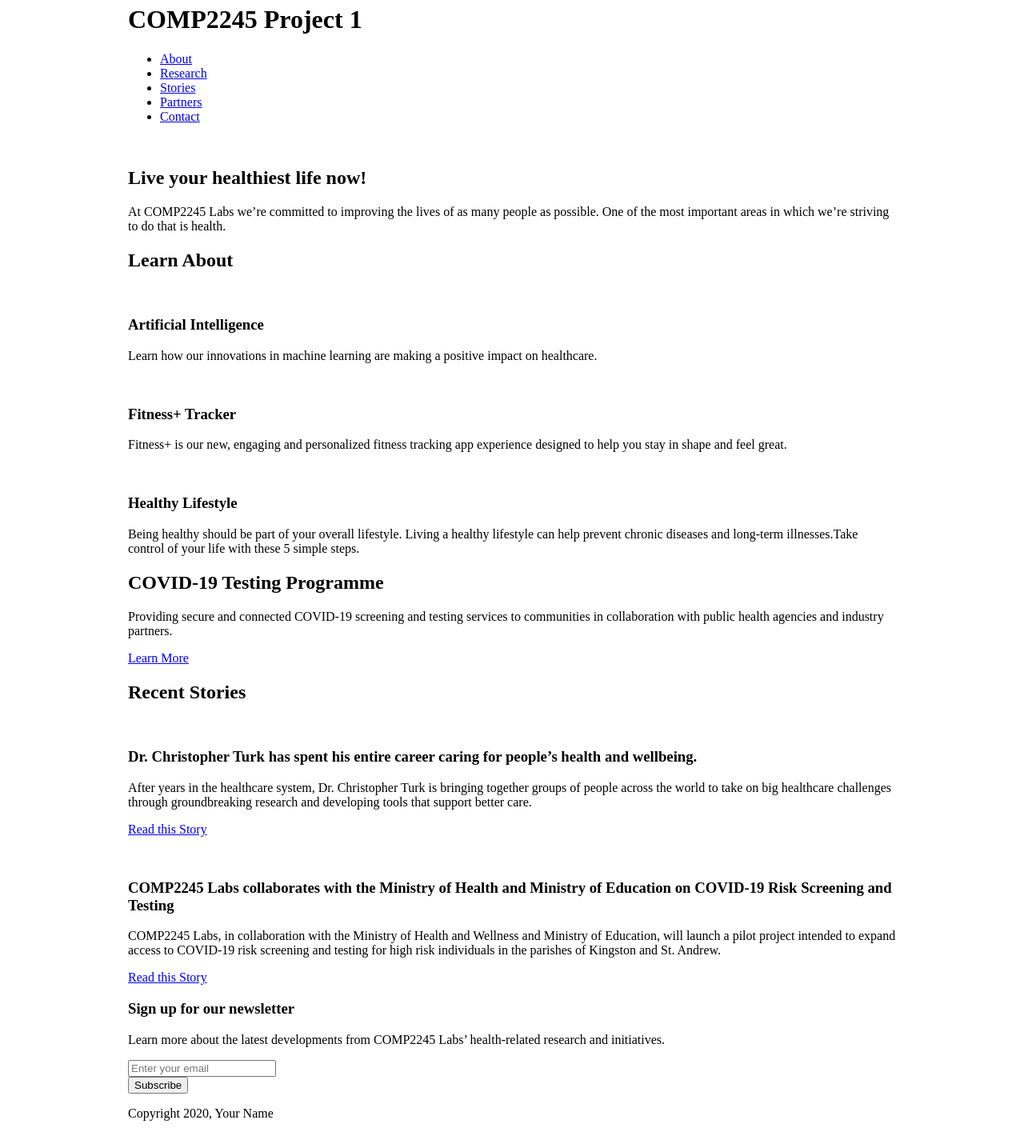
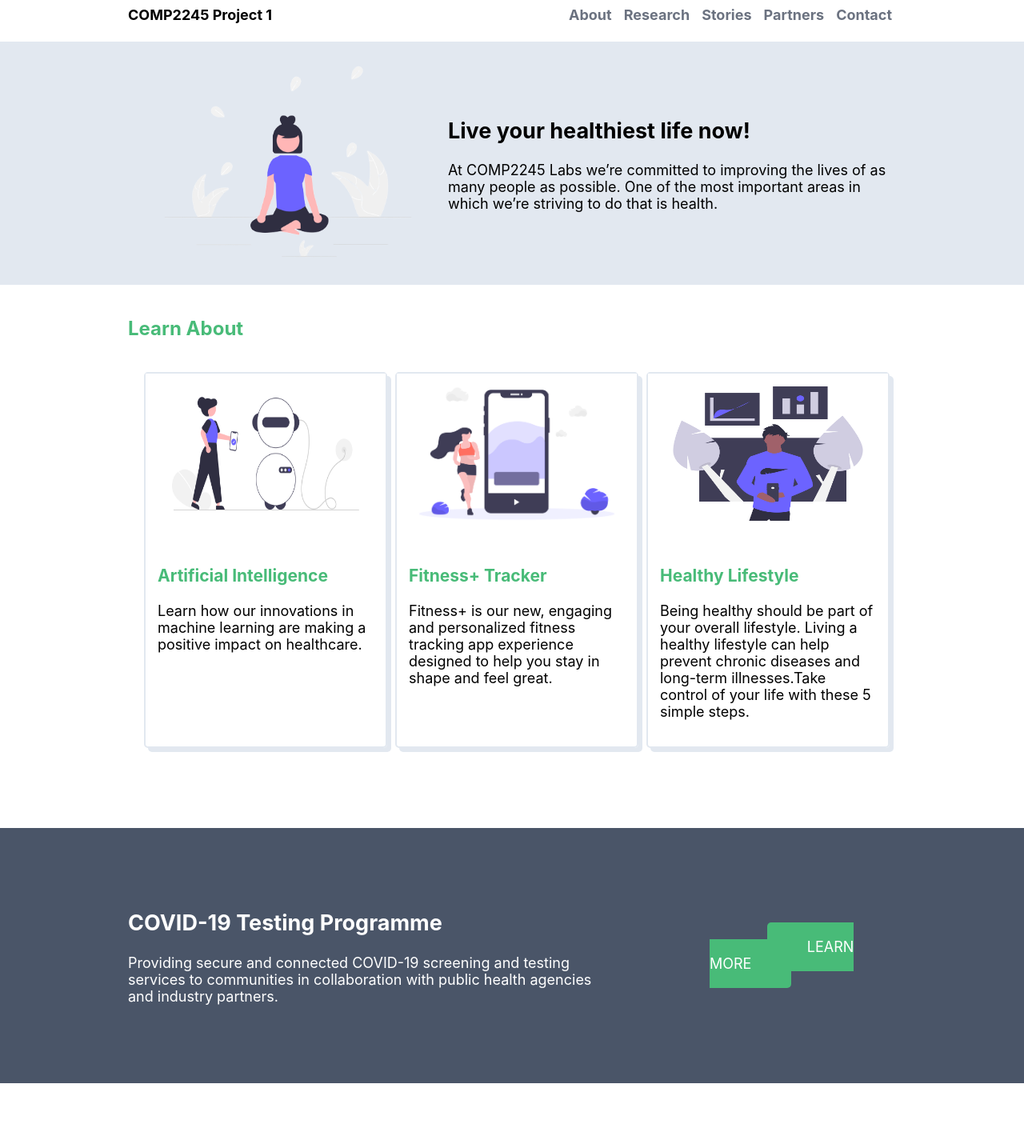
Before and after one commit to Dcode25/comp2245-project1, a plain HTML site: page index.html in a window 1280 px wide. Shown: the part 15-1440 px from the top of the page at 80% size. Drawn offline with Linux system fonts and the light colour scheme.

Commit message:
added new files

```diff
--- a/index.html
+++ b/index.html
@@ -26,7 +26,7 @@
         <section class="overview-hero">
             <div class="container">
                 <div class="overview-hero-image">
-                    <img src="#" alt="">
+                    <img src="female_yoga.png" alt="female yoga">
                 </div>
                 <div class="overview-hero-text">
                     <h2>Live  your healthiest life now!</h2>
@@ -39,21 +39,21 @@
                 <h2>Learn About</h2>
                 <div class="cards">
                     <div class="card">
-                        <img src="#" alt="">
+                        <img src="artificial_intelligence.png" alt="Girl and robot.">
                         <div class="card-body">
                             <h3>Artificial Intelligence</h3>
                             <p>Learn how our innovations in machine learning are making a positive impact on healthcare.</p>
                         </div>
                     </div>
                     <div class="card">
-                        <img src="#" alt="">
+                        <img src="fitness_tracker.png" alt="A girl running with a phone.">
                         <div class="card-body">
                             <h3>Fitness+ Tracker</h3>
                             <p>Fitness+ is our new, engaging and personalized fitness tracking app experience designed to help you stay in shape and feel great.</p>
                         </div>
                     </div>
                     <div class="card">
-                        <img src="#" alt="">
+                        <img src="healthy_lifestyle.png" alt="A man.">
                         <div class="card-body">
                             <h3>Healthy Lifestyle</h3>
                             <p>Being healthy should be part of your overall lifestyle. Living a healthy lifestyle can help prevent chronic diseases and long-term illnesses.Take control of your life with these 5 simple steps.</p>
@@ -77,7 +77,7 @@
             <div class="container">
                 <h2>Recent Stories</h2>
                 <article>
-                    <img src="" alt="">
+                    <img src="tamarcus-brown.jpg" alt="Dr.Christopher Turk.">
                     <div class="article-body">
                         <h3>Dr. Christopher Turk has spent his entire career caring for people’s health and wellbeing.</h3>
                         <p>After years in the healthcare system, Dr. Christopher Turk is bringing together groups of people across the world to take on big healthcare challenges through groundbreaking research and developing tools that support better care.</p>
@@ -85,7 +85,7 @@
                     </div>
                 </article>
                 <article>
-                    <img src="" alt="">
+                    <img src="medical.jpg" alt="A photo of COVID-19 testing.">
                     <div class="article-body">
                         <h3>COMP2245 Labs collaborates with the Ministry of Health and Ministry of Education on COVID-19 Risk Screening and Testing</h3>
                         <p>COMP2245 Labs, in collaboration with the Ministry of Health and Wellness and Ministry of Education, will launch a pilot project intended to expand access to COVID-19 risk screening and testing for high risk individuals in the parishes of Kingston and St. Andrew.</p>
@@ -110,7 +110,7 @@
     </main>
     <footer>
         <div class="container">
-            <p>Copyright 2020, Your Name</p>
+            <p>Copyright 2022, Deondre Mayers</p>
         </div>
     </footer>
 </body>
--- a/scripts.js
+++ b/scripts.js
@@ -1 +1,15 @@
 /* Add your JavaScript to this file */
+var starter=function(){
+    var email_entry = document.getElementById("email");
+    document.getElementsByClassName("btn")[1].onclick=function(e)
+    {
+         var input = email_entry.value;
+         if (input == "") {
+             document.getElementsByClassName("message")[0].innerHTML = "Please enter a valid email address.";
+         }
+         else{
+             document.getElementsByClassName("message")[0].innerHTML = "Thank you! Your email address " +input + " has been added to our mailing list!";
+         }
+    }
+}
+ window.onload=starter;
--- a/styles.css
+++ b/styles.css
@@ -4,8 +4,226 @@ body {
     font-size: 16px;
 }
 
+header{
+    background-color: white;
+}
+
 .container {
-    margin: 0 auto;
+    margin: auto;
     max-width: 960px;
     width: 100%;
+    display: flex;
+    font-family: -apple-system, BlinkMacSystemFont, 'Segoe UI', Roboto, Oxygen, Ubuntu, Cantarell, 'Open Sans', 'Helvetica Neue', sans-serif;
+    font-size: 18px;
 }
+
+header .container{
+    display: flex;
+    justify-content: space-between;
+    align-items: center;
+}
+
+header h1 {
+    font-size: 18px;
+}
+
+header a{
+    text-decoration: none;
+    color: #6b7280;
+    font-weight: bold;
+}
+
+.container li {
+    display: inline-block;
+    padding: 5px;
+    color: #6b7280;
+}
+
+a:hover{
+    color: #5A67D8;
+}
+
+.overview-hero{
+    background-color: #E2E8F0;
+}
+.overview-hero .container {
+    display: flex;
+    align-items: center;
+}
+
+.overview-hero-image{
+    float: left;
+}
+
+.overview-hero-image img{
+    height: 300px;
+    width: 400px;
+}
+
+.overview-hero-text{
+    float: right;
+}
+
+.learn-about h2{
+    font-size: 24px;
+    color: #48BB78;
+}
+
+.learn-about .container .card {
+    border: 2px solid ;
+    border-color: #E2E8F0;
+    border-radius: 5px;
+    box-shadow: 5px 5px #E2E8F0;
+    width: 300px;
+}
+
+.learn-about .container .cards .card .card-body h3{
+    color: #48BB78;
+    font-size: 21px;
+}
+.learn-about .container .card img {
+  width: 300px;
+  height: 200px;
+}
+
+.learn-about .container .cards {
+  display: grid;
+  grid-template-rows: auto;
+  grid-template-columns: auto auto auto;
+  margin: 20px 20px;
+  grid-gap: 10px;
+  align-self: auto;
+}
+
+.card-body {
+    padding: 15px;
+}
+
+.learn-about {
+    padding-top: 20px;
+    padding-bottom: 80px;
+}
+
+.learn-about .container{
+    display: flex;
+    flex-direction: column;
+}
+
+.testing {
+    background-color: #4A5568;
+    color: white;
+    padding-top: 80px;
+    padding-bottom: 80px;
+}
+
+.testing-desciption{
+    width: 600px;
+}
+
+.btn {
+    background-color: #48BB78;
+    border-radius: 5px;
+    padding: 20px 50px;
+    text-decoration: none;
+    text-align: center;
+    margin: auto 0 auto 150px;
+    color: white;
+    text-transform: uppercase;
+}
+
+.cta {
+    text-align: center;
+    margin: auto 0;
+}
+
+.stories .container{
+    display: flex;
+    flex-direction: column;
+    margin-top: 70px ;
+}
+.stories img {
+    border-radius: 50%;
+    width: 190px;
+    height: 190px;
+    padding: 10px;
+    padding-top: 20px;
+    display: flex;
+    flex-direction: column;
+}
+
+article {
+    display: flex;
+    flex-direction: row;
+    margin-bottom: 15px;
+}
+
+.article-body a{
+    text-decoration: none;
+    color: #5A67D8;
+    font-weight: bold;
+}
+
+.stories {
+    padding-top: 20px;
+    padding-bottom: 20px;
+}
+
+.article-body {
+    float: right;
+    padding-left: 20px;
+}
+
+.stories h2{
+    justify-content: flex-start;
+    color: #5A67D8;
+    margin-right: auto;
+}
+
+.newsletter {
+    margin: auto;
+    background-color: #48BB78;
+    color: white;
+    padding-top: 20px;
+}
+
+.newsletter .container {
+    display: flex;
+    flex-direction: column;
+    justify-content: center;
+    align-items: center;
+    width: 600px;
+}
+
+form {
+    display: flex;
+    flex-direction: row;
+    align-items: center;
+}
+
+#email {
+    height: 50px;
+    width: 300px;
+    border-radius: 10px;
+    border: none;
+    text-indent: 15px;
+}
+
+.newsletter .btn{
+    border: none;
+    background-color: #5A67D8;
+    height: 50px;
+    width: 200px;
+    border-radius: 10px;
+    margin-left:10px;
+}
+
+form {
+    margin-bottom: 50px;
+}
+
+footer {
+    background-color: #4A5568;
+    color: white;
+    padding-top: 10px;
+    padding-bottom: 10px;
+}
```
Also changed, not shown: artificial_intelligence.png (added), female_yoga.png (added), fitness_tracker.png (added), healthy_lifestyle.png (added), medical.jpg (added), tamarcus-brown.jpg (added).
